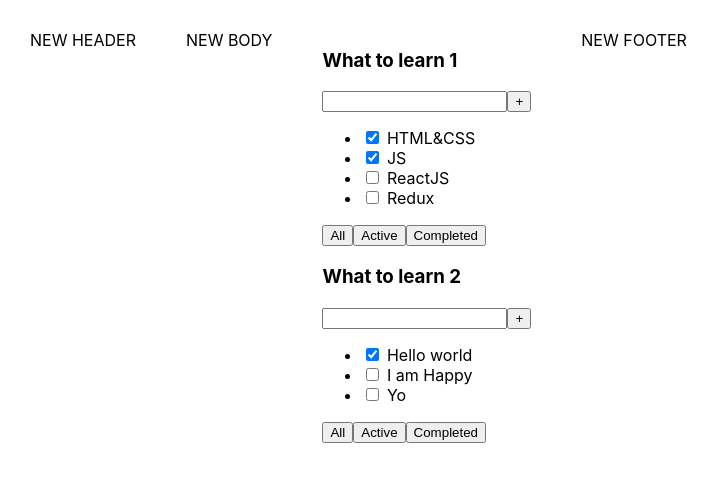
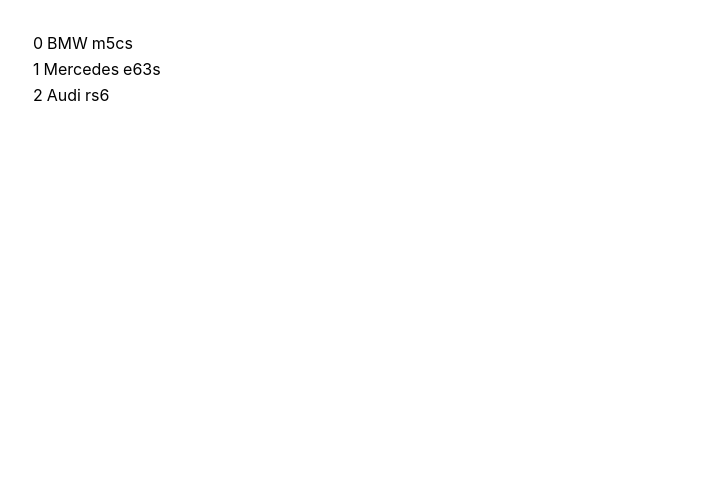
Before and after one commit to XAOC614/MicroTasks, a React (Create React App) app: page / in a window 1280 px wide. Shown: the top 482 px of the page, without its empty margins (0-719 px from the left). Built offline with nearby package versions, Linux system fonts and the light colour scheme.

Commit message:
Homework

```diff
--- a/src/App.tsx
+++ b/src/App.tsx
@@ -4,6 +4,7 @@
 import {Header} from "./site/Header";
 import {Body} from "./site/Body";
 import {Footer} from "./site/Footer";
+import {NewComponent} from "./NewComponent";
 
 
 function App() {
@@ -23,13 +24,14 @@
 
     return (
         <div className="App">
-            <Header titleForHeader = {'NEW HEADER'}/>
-            <Body titleForBody = {'NEW BODY'}/>
-            <div>
-            <Todolist title={title1} titleNew={100200} tasks={tasks1}/>
-            <Todolist title={title2} tasks={tasks2}/>
-            </div>
-            <Footer titleForFooter = {'NEW FOOTER'}/>
+            <NewComponent/>
+            {/*<Header titleForHeader = {'NEW HEADER'}/>*/}
+            {/*<Body titleForBody = {'NEW BODY'}/>*/}
+            {/*<div>*/}
+            {/*<Todolist title={title1} titleNew={100200} tasks={tasks1}/>*/}
+            {/*<Todolist title={title2} tasks={tasks2}/>*/}
+            {/*</div>*/}
+            {/*<Footer titleForFooter = {'NEW FOOTER'}/>*/}
         </div>
     );
 }
--- /dev/null
+++ b/src/NewComponent.tsx
@@ -0,0 +1,45 @@
+import React from "react";
+
+// type NewComponentPropsType ={
+//     students: Array <studentType>
+// }
+// type studentType ={
+//     id:number
+//     name:string
+//     age:number
+//
+// }
+
+export const NewComponent = () => {
+    const topCars = [
+        {manufacturer:'BMW', model:'m5cs'},
+        {manufacturer:'Mercedes', model:'e63s'},
+        {manufacturer:'Audi', model:'rs6'}
+    ]
+
+    return(
+        <div>
+            {topCars.map((el , index) => {
+                return(
+                    <table>
+                        <td>{index}</td>
+                        <td>{el.manufacturer}</td>
+                        <td>{el.model}</td>
+                    </table>
+                )
+            })}
+            {/*<ul>*/}
+            {/*    {props.students.map((el) => {*/}
+            {/*        return( <li key={el.id}>*/}
+            {/*                <span>{el.name}</span>*/}
+            {/*                <span>  age:  {el.age}</span>*/}
+            {/*            </li>*/}
+            {/*        )*/}
+            {/*    }*/}
+            {/*    )*/}
+            {/*    }*/}
+            {/*   */}
+            {/*</ul>*/}
+        </div>
+    )
+}
```
